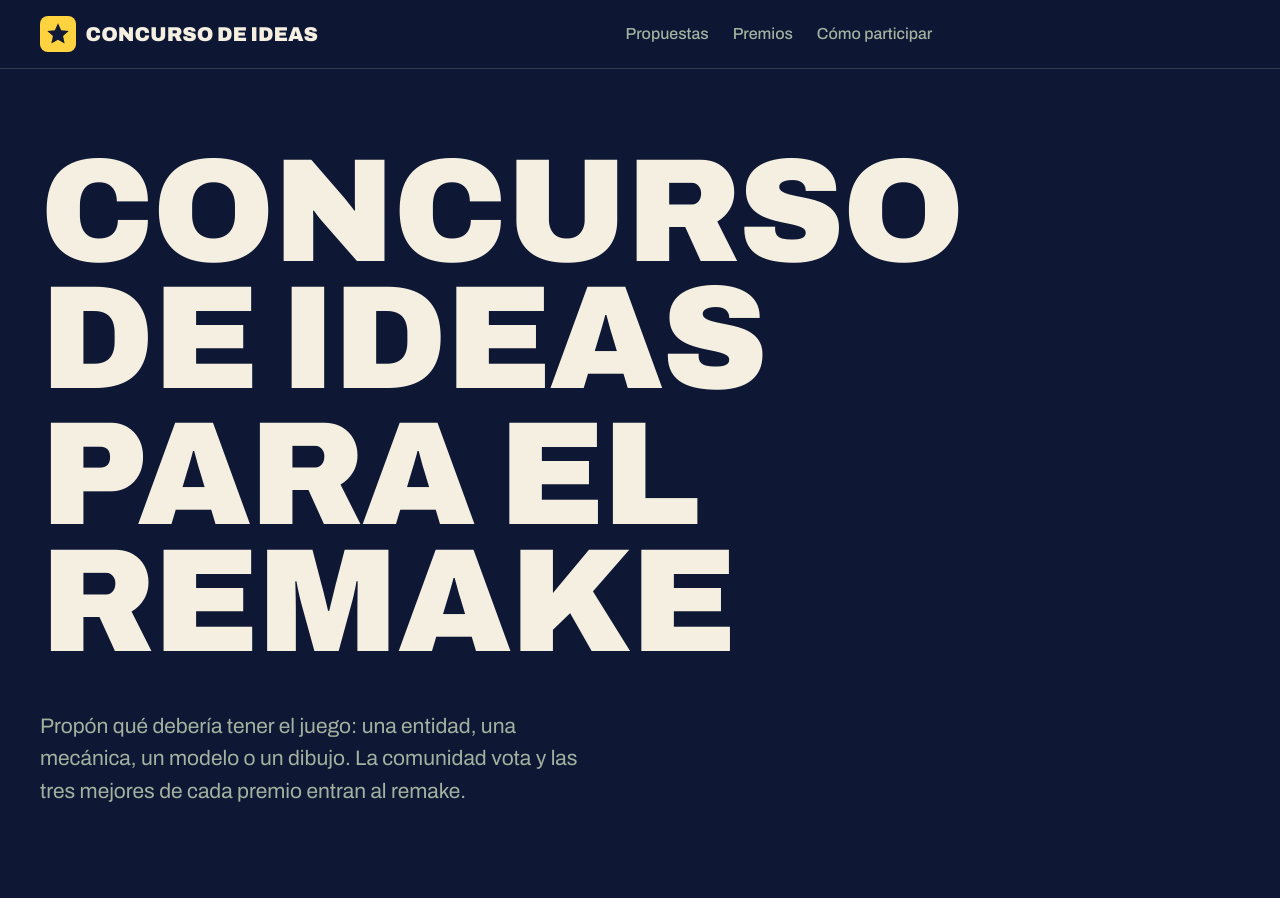
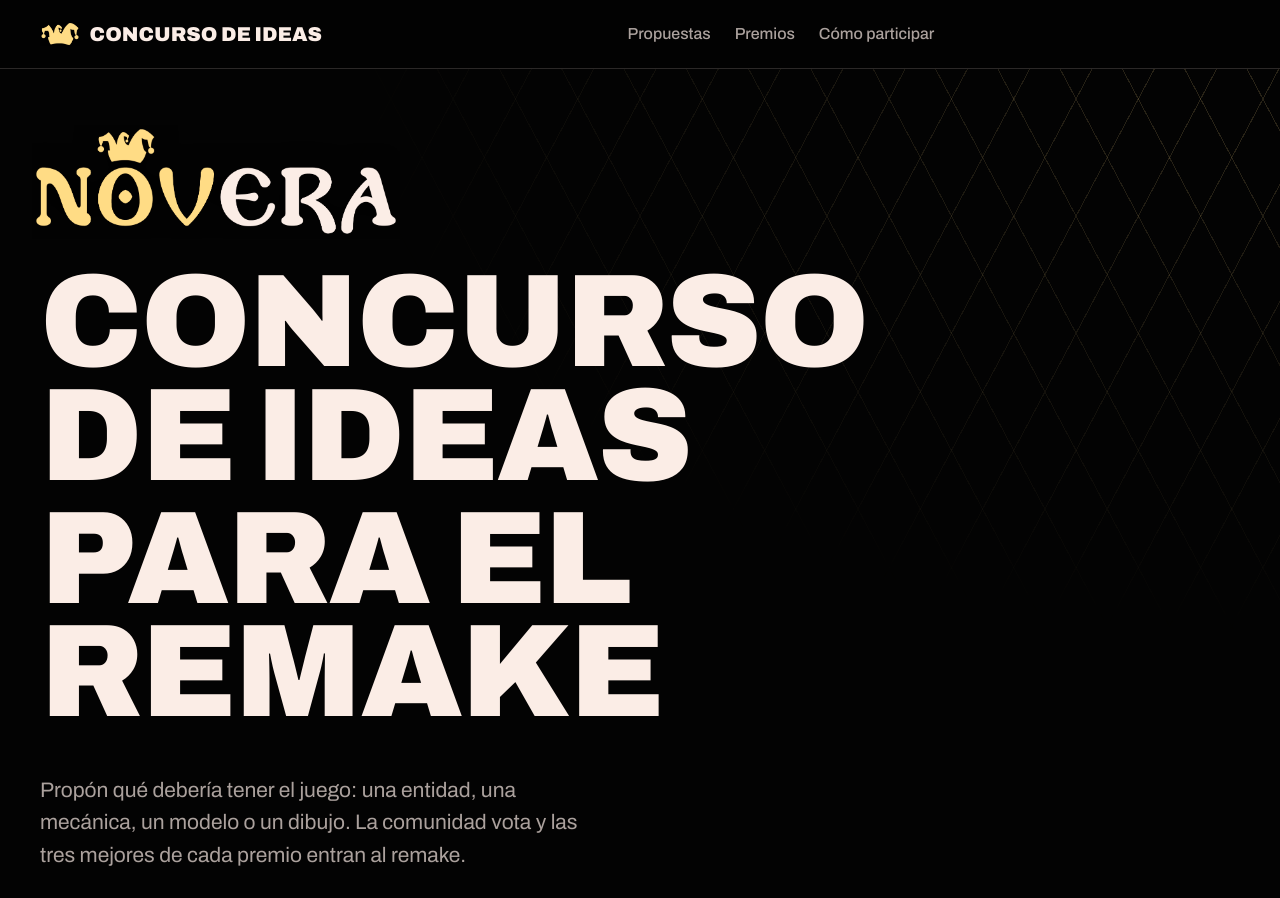
Before and after one commit to paponrd/concurso, a plain HTML site: page index.html in a window 1280 px wide. Shown: the top 898 px of the page. Drawn offline with Linux system fonts and the light colour scheme; a script that the page names is missing.

Commit message:
Logo y colores de Novera

```diff
--- a/admin.html
+++ b/admin.html
@@ -6,9 +6,9 @@
 <meta name="robots" content="noindex">
 <title>Administración · Concurso de ideas</title>
 <meta name="description" content="Panel de los organizadores del concurso de ideas.">
-<meta property="og:image" content="img/compartir.png">
-<meta name="theme-color" content="#101a36">
-<link rel="icon" href="img/logo.svg">
+<meta property="og:image" content="https://paponrd.github.io/concurso/img/compartir.png">
+<meta name="theme-color" content="#030303">
+<link rel="icon" href="img/icono.png">
 <link rel="stylesheet" href="config/tema.css">
 <link rel="stylesheet" href="css/base.css">
 <script type="module" src="js/admin.js"></script>
@@ -18,7 +18,7 @@
 <div class="demo" id="demo" hidden></div>
 
 <header class="cabecera">
-  <a class="marca" href="index.html"><img src="img/logo.svg" alt="" width="36" height="36"><span data-t="sitio">Concurso de ideas</span></a>
+  <a class="marca" href="index.html"><img src="img/gorro.webp" alt="" width="40" height="40"><span data-t="sitio">Concurso de ideas</span></a>
   <nav class="menu" aria-label="Secciones">
     <a href="index.html#propuestas" data-t="navPropuestas">Propuestas</a>
   </nav>
--- a/config/tema.css
+++ b/config/tema.css
@@ -1,19 +1,20 @@
 @import url("https://fonts.googleapis.com/css2?family=Archivo:wdth,wght@62..125,100..900&display=swap");
 
 :root {
-  --fondo: #0e1733;
-  --tinta: #f4efe1;
-  --acento: #ffd23f;
-  --sobre-acento: #0e1733;
+  --fondo: #030303;
+  --tinta: #fbede6;
+  --acento: #ffdb89;
+  --sobre-acento: #030303;
+  --gris: #2c2c2e;
   --esquema: dark;
 
-  --bloque-1: #ffd23f;
-  --bloque-2: #5b8cff;
-  --bloque-3: #ff7a52;
-  --bloque-4: #3fd39a;
-  --bloque-5: #ff8fc6;
-  --bloque-6: #f4efe1;
-  --sobre-bloque: #0e1733;
+  --bloque-1: #ffdb89;
+  --bloque-2: #fbede6;
+  --bloque-3: #c9a55a;
+  --bloque-4: #8a8a8e;
+  --bloque-5: #e8c9b8;
+  --bloque-6: #2c2c2e;
+  --sobre-bloque: #030303;
 
   --letra-titulares: "Archivo", "Arial Narrow", sans-serif;
   --letra-texto: "Archivo", system-ui, sans-serif;
--- a/css/base.css
+++ b/css/base.css
@@ -1,6 +1,7 @@
 :root {
-  --superficie: color-mix(in oklch, var(--fondo) 90%, var(--tinta));
-  --superficie-2: color-mix(in oklch, var(--fondo) 80%, var(--tinta));
+  --superficie-2: var(--gris, color-mix(in oklch, var(--fondo) 80%, var(--tinta)));
+  --superficie: color-mix(in oklch, var(--fondo) 50%, var(--superficie-2));
+  --rombo: color-mix(in oklch, var(--acento) 15%, transparent);
   --tinta-suave: color-mix(in oklch, var(--tinta) 72%, var(--fondo));
   --borde: color-mix(in oklch, var(--tinta) 16%, transparent);
   --borde-hoja: clamp(1rem, 4vw, 2.5rem);
@@ -72,7 +73,7 @@ h3 { font-size: 1.375rem; line-height: 1.05; }
   font-family: var(--letra-titulares); font-stretch: var(--ancho-titulares); font-weight: var(--peso-titulares);
   font-size: 1.25rem; text-transform: uppercase; text-decoration: none; white-space: nowrap;
 }
-.marca img { width: 36px; height: 36px; }
+.marca img { width: 40px; height: 40px; }
 .marca span { display: none; }
 .menu { display: none; gap: 1.5rem; margin-left: auto; }
 .menu a { display: inline-flex; align-items: center; min-height: 44px; text-decoration: none; font-weight: 500; color: var(--tinta-suave); transition: color 160ms ease; }
@@ -99,8 +100,17 @@ h3 { font-size: 1.375rem; line-height: 1.05; }
 
 main { display: flex; flex-direction: column; }
 
-.portada { padding: clamp(2.5rem, 7vw, 5rem) var(--margen) clamp(2rem, 5vw, 3.5rem); }
-.portada h1 { font-size: clamp(3rem, 11.5vw, 9.5rem); line-height: 0.86; letter-spacing: -0.015em; }
+.portada { position: relative; isolation: isolate; padding: clamp(2rem, 5vw, 3.5rem) var(--margen) clamp(2rem, 5vw, 3.5rem); }
+.portada::before {
+  content: ""; position: absolute; inset: 0; z-index: -1; pointer-events: none;
+  background:
+    repeating-linear-gradient(62deg, transparent 0 54px, var(--rombo) 54px 55px),
+    repeating-linear-gradient(-62deg, transparent 0 54px, var(--rombo) 54px 55px);
+  -webkit-mask-image: radial-gradient(115% 95% at 100% 0%, #000 8%, transparent 64%);
+  mask-image: radial-gradient(115% 95% at 100% 0%, #000 8%, transparent 64%);
+}
+.sello { width: clamp(11.5rem, 30vw, 23rem); height: auto; margin: 0 0 clamp(1rem, 2.4vw, 1.75rem) -0.5rem; }
+.portada h1 { font-size: clamp(2.75rem, 10.4vw, 8.25rem); line-height: 0.86; letter-spacing: -0.015em; }
 .renglon { display: block; overflow: hidden; padding-block: 0.07em; margin-block: -0.07em; }
 .renglon > span { display: block; }
 .portada-pie { display: grid; gap: 2rem; margin-top: clamp(1.5rem, 4vw, 2.75rem); }
@@ -294,8 +304,9 @@ body[data-fase="cerrado"] .portada { order: -2; }
 @keyframes asoma { from { transform: translateY(14px); opacity: 0; } }
 
 @media (prefers-reduced-motion: no-preference) {
-  .renglon > span { animation: sube 950ms var(--expo) both; }
-  .renglon + .renglon > span { animation-delay: 90ms; }
+  .sello { animation: asoma 800ms var(--expo) both; }
+  .renglon > span { animation: sube 950ms var(--expo) 120ms both; }
+  .renglon + .renglon > span { animation-delay: 210ms; }
   .portada-pie { animation: asoma 700ms var(--expo) 320ms both; }
   .etapas li { animation: asoma 600ms var(--expo) both; animation-delay: calc(480ms + var(--i, 0) * 70ms); }
 }
--- a/index.html
+++ b/index.html
@@ -7,9 +7,9 @@
 <meta name="description" content="Propón qué debería tener el juego. La comunidad vota y las tres mejores ideas de cada premio entran al remake.">
 <meta property="og:title" content="Concurso de ideas para el remake">
 <meta property="og:description" content="Sube tu propuesta, vota las de la comunidad y mira quién llega a la final.">
-<meta property="og:image" content="img/compartir.png">
-<meta name="theme-color" content="#101a36">
-<link rel="icon" href="img/logo.svg">
+<meta property="og:image" content="https://paponrd.github.io/concurso/img/compartir.png">
+<meta name="theme-color" content="#030303">
+<link rel="icon" href="img/icono.png">
 <link rel="stylesheet" href="config/tema.css">
 <link rel="stylesheet" href="css/base.css">
 <script type="module" src="js/portada.js"></script>
@@ -19,7 +19,7 @@
 <div class="demo" id="demo" hidden></div>
 
 <header class="cabecera">
-  <a class="marca" href="index.html"><img src="img/logo.svg" alt="" width="36" height="36"><span data-t="sitio">Concurso de ideas</span></a>
+  <a class="marca" href="index.html"><img src="img/gorro.webp" alt="" width="40" height="40"><span data-t="sitio">Concurso de ideas</span></a>
   <nav class="menu" aria-label="Secciones">
     <a href="#propuestas" data-t="navPropuestas">Propuestas</a>
     <a href="#premios" data-t="navPremios">Premios</a>
@@ -30,6 +30,7 @@
 
 <main>
   <section class="portada">
+    <img class="sello" src="img/novera.webp" alt="Novera" width="1153" height="355">
     <h1>
       <span class="renglon"><span data-t="titulo1">Concurso de ideas</span></span>
       <span class="renglon"><span data-t="titulo2">para el remake</span></span>
```
Also changed, not shown: subir.html (+4 -4 lines), img/compartir.png (added), img/gorro.webp (added), img/icono.png (added), img/novera.webp (added).
